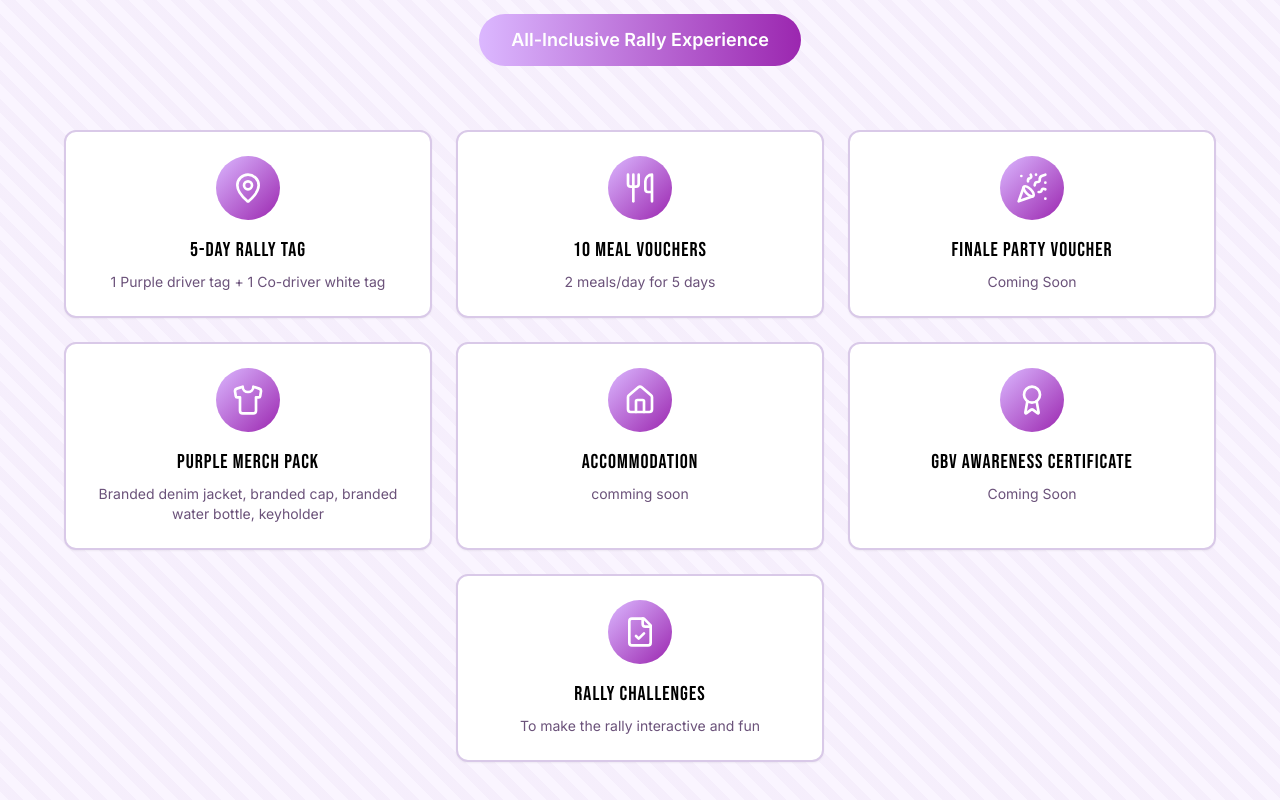
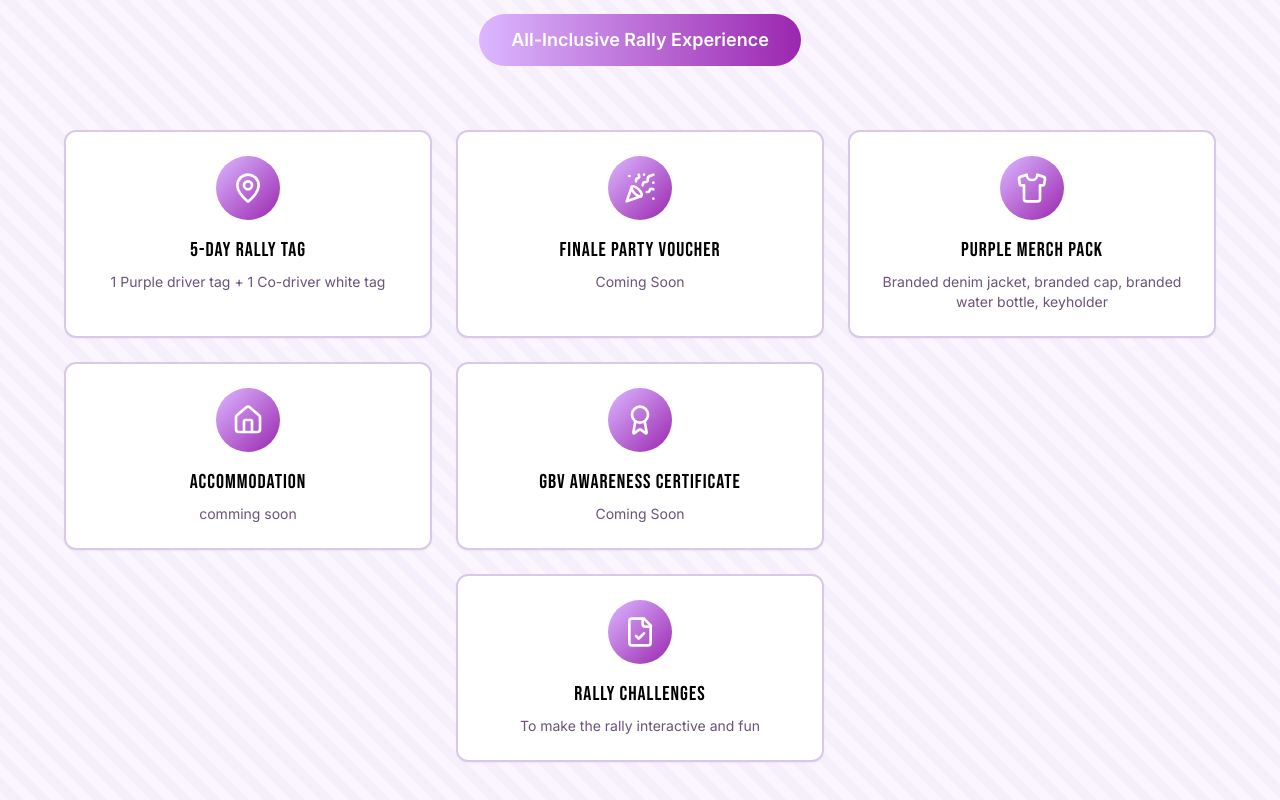
Before and after one commit to Mwvndva/cradlerun, a React (Vite) app: page / in a window 1280 px wide. Shown: the part 1046-1846 px from the top of the page. Built offline with nearby package versions, Linux system fonts and the light colour scheme; the HTML template or start-up script is replaced by a standard one.

Commit message:
removed meal voucher

```diff
--- a/src/components/PurplePass.tsx
+++ b/src/components/PurplePass.tsx
@@ -6,11 +6,6 @@
     icon: MapPin,
     title: "5-Day Rally Tag",
     description: "1 Purple driver tag + 1 Co-driver white tag"
-  },
-  {
-    icon: Utensils,
-    title: "10 Meal Vouchers",
-    description: "2 meals/day for 5 days"
   },
   {
     icon: PartyPopper,
```
